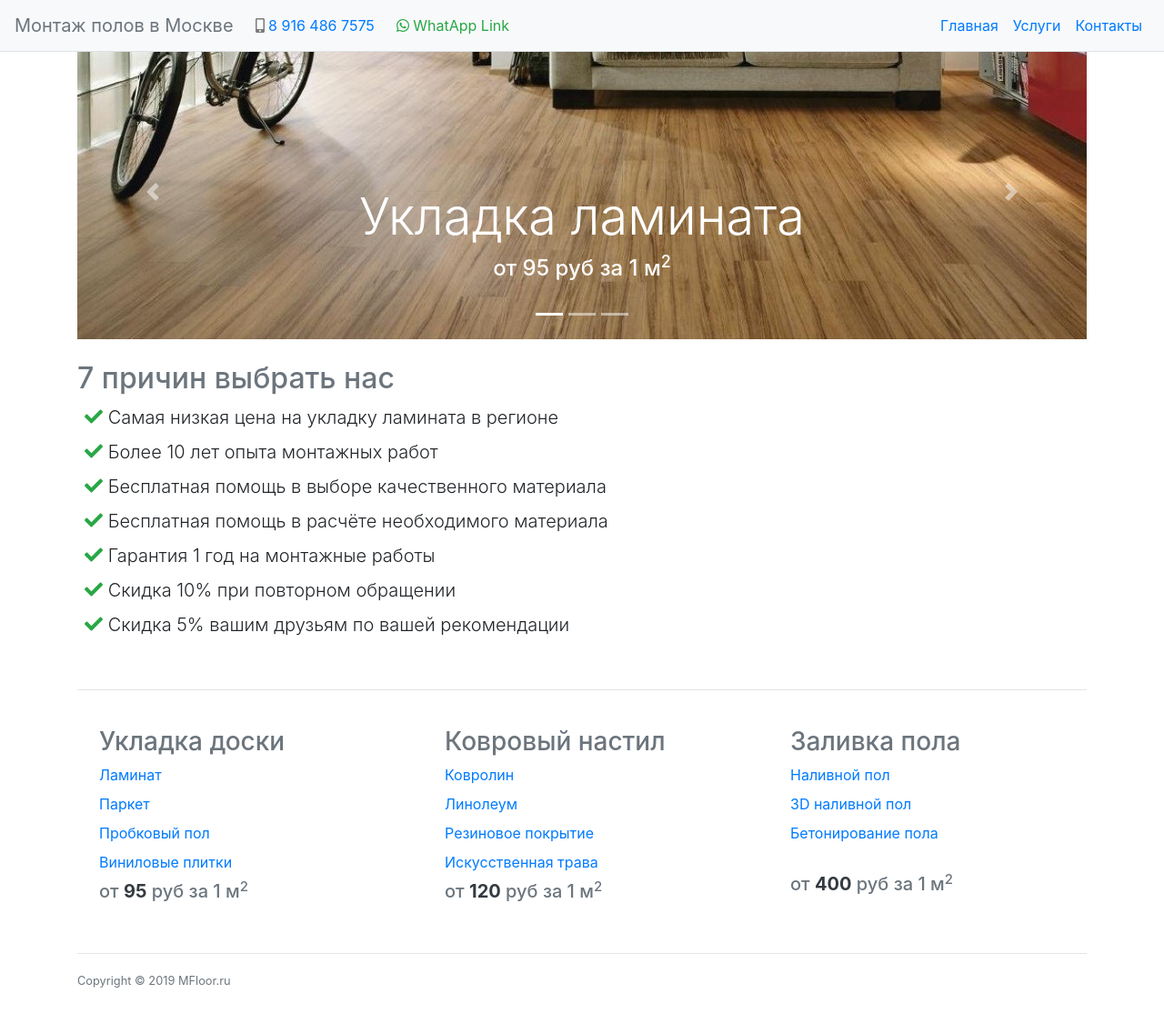
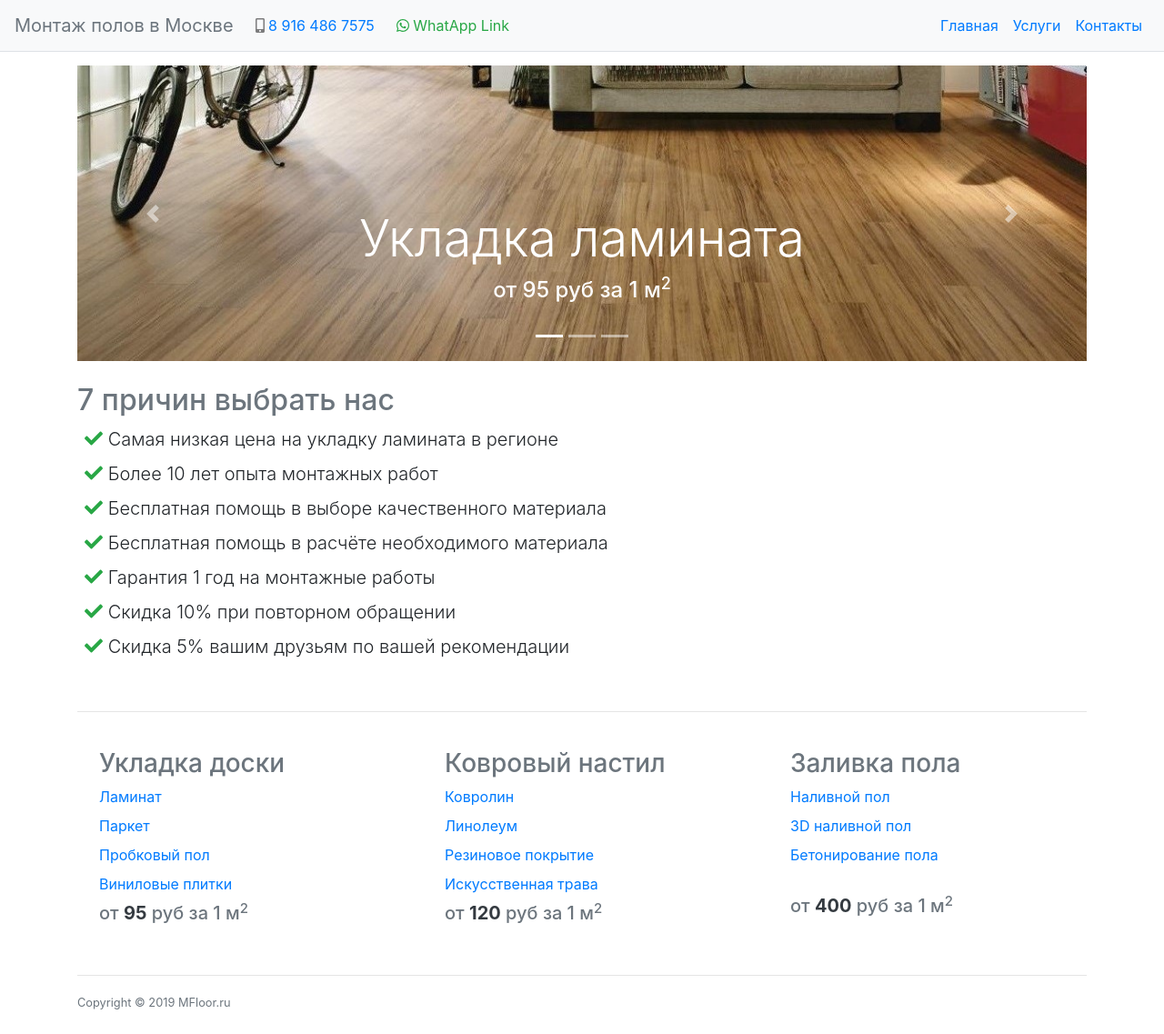
Before and after one commit to nskforward/MFloor, a Jekyll site: the page built from index.html, in a window 1280 px wide and 1137 px high. Shown: the whole window at 91% size. Built offline with Jekyll 4.4.1, drawn with Linux system fonts in a browser that asks for light colours.

```diff
--- a/404.html
+++ b/404.html
@@ -5,8 +5,7 @@
 keywords:
 description:
 ---
-<br>
-<h1>Страница не найдена</h1>
+<h2>Страница не найдена</h2>
 <br>
 <p>Перепроверьте адрес запрашиваемой страницы</p>
 <p>Если адрес написан корректно, возможно, страница была изменена или удалена</p>
--- a/_includes/navigation.html
+++ b/_includes/navigation.html
@@ -30,4 +30,4 @@
         </ul>
     </div>
 </nav>
-<br><br>
+<br><br><br>
```
